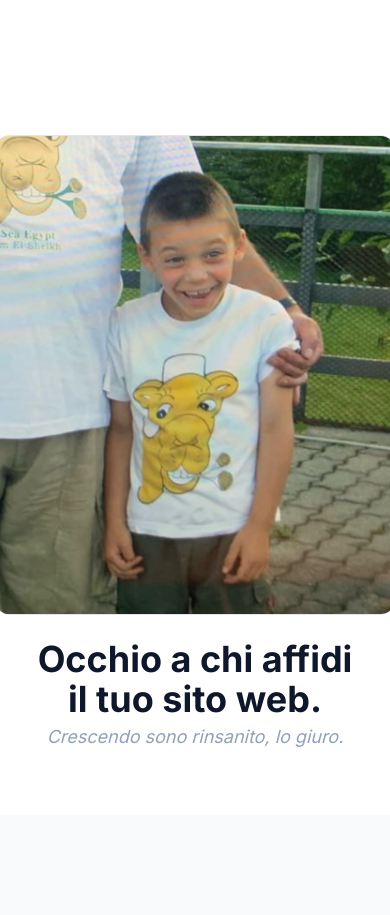
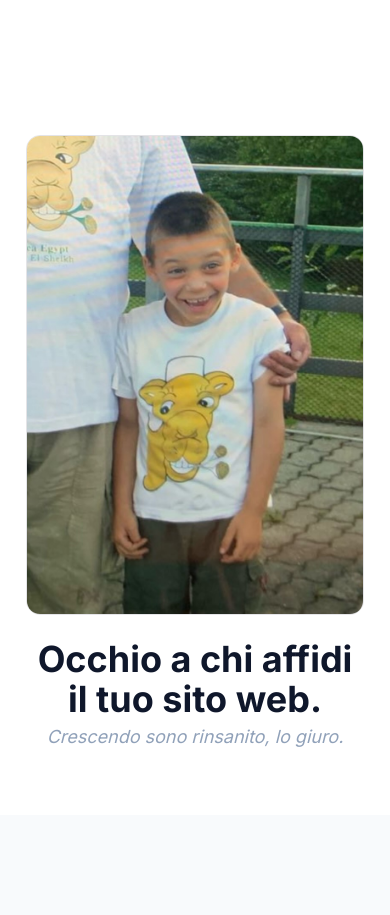
Before and after one commit to FedericoBellezza/portfolioNext, a Next.js app: page / in a window 390 px wide. Shown: the part 2700-3615 px from the top of the page. Built offline with nearby package versions, Linux system fonts and the light colour scheme; a web font is replaced by a local one.

Commit message:
fix image responsive

```diff
--- a/src/app/components/landing/AffidiSitoSection.jsx
+++ b/src/app/components/landing/AffidiSitoSection.jsx
@@ -12,7 +12,7 @@ export default function AffidiSitoSection() {
         transition={{ duration: 0.5 }}
         className="flex flex-col sm:flex-row items-center gap-6 mt-16 mb-16 justify-center"
       >
-        <div className="w-100 h-120 rounded-xl overflow-hidden shrink-0 border border-zinc-200">
+        <div className="max-w-99/100 w-100 h-120 rounded-xl overflow-hidden shrink-0 border border-zinc-200">
           <Image
             src="/foto-bambino.jpg"
             alt="Federico da bambino"
```
